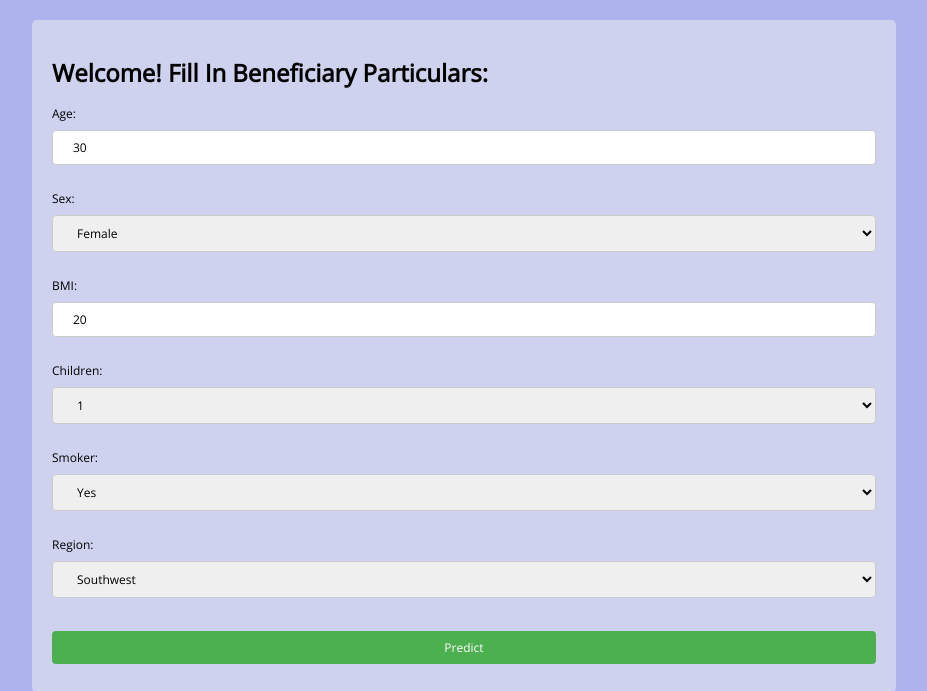
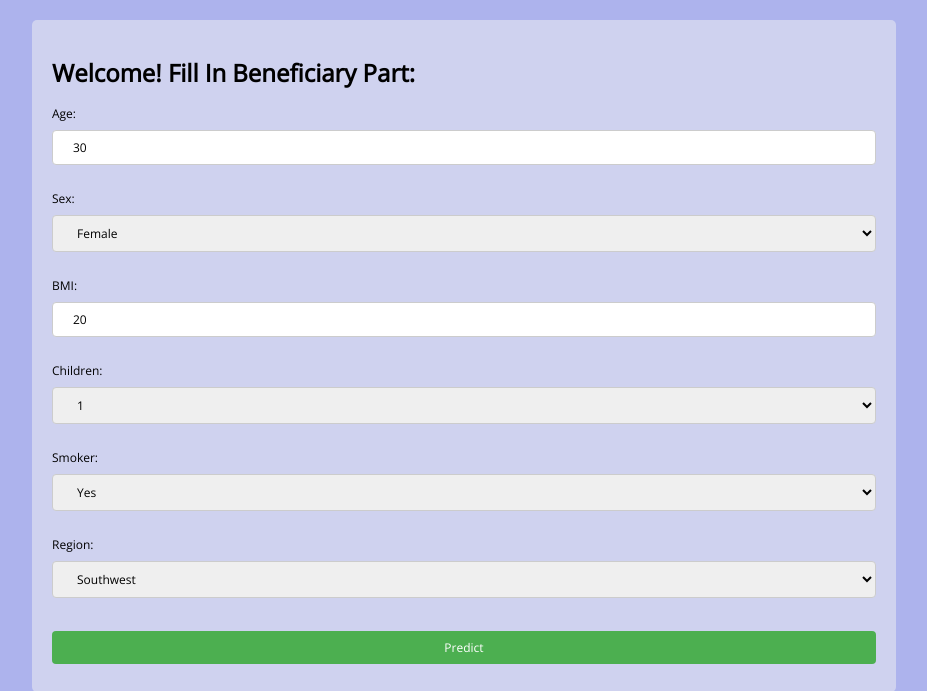
Before and after one commit to MacClaren15/Lesson8-CICD-Demo, a Flask app: page / in a window 1280 px wide. Shown: the top 691 px of the page, without its empty margins (176-1103 px from the left). Run offline with Flask 3, Linux system fonts and the light colour scheme.

Commit message:
Review HTML header

```diff
--- a/src/templates/index.html
+++ b/src/templates/index.html
@@ -7,7 +7,7 @@
 </head>
 <body>
     <div>
-        <h1>Welcome! Fill In Beneficiary Particulars:</h1>
+        <h1>Welcome! Fill In Beneficiary Part:</h1>
         <form method="POST">
             <label for="age">Age:</label><br>
             <input type="text" id="age" name="age" value="30"><br><br>
```
